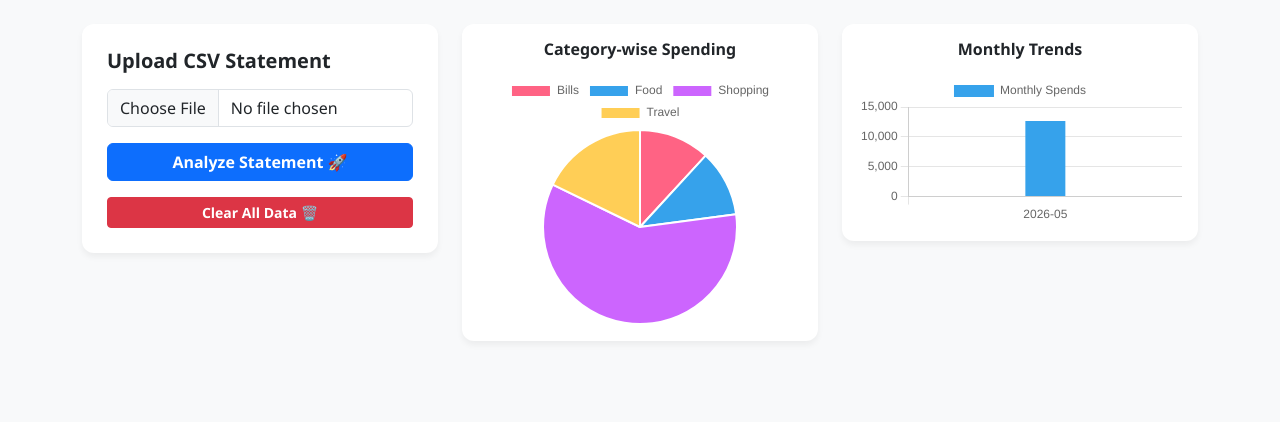
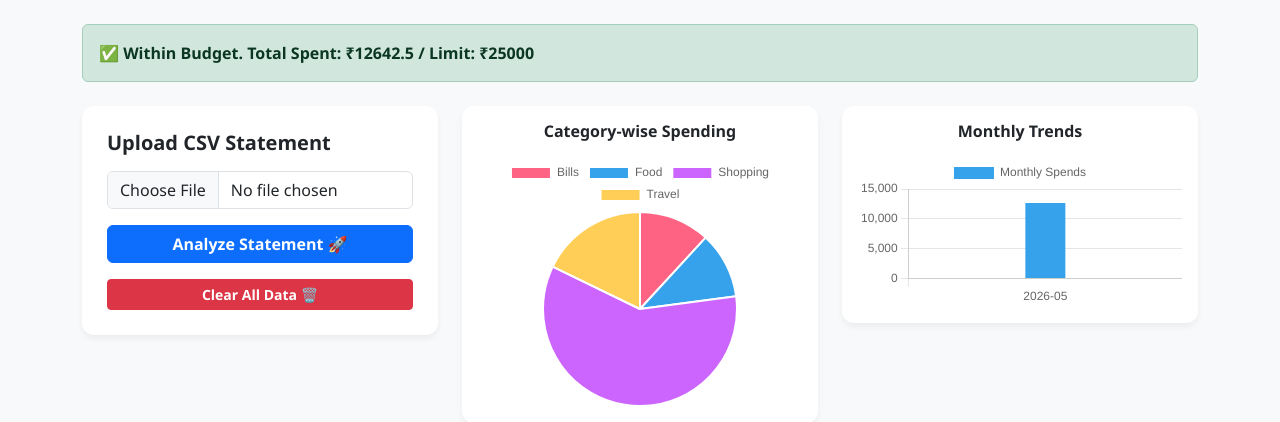
Before and after one commit to deepak764877-a11y/Upi-spending-analyzer, a Flask app: page / in a window 1280 px wide. Shown: the part 56-478 px from the top of the page. Run offline with Flask 3, Linux system fonts and the light colour scheme; data comes from the database, SQL or seed files in the repository; both versions use the stored data as it was after the commit.

Commit message:
Add: Budget alert system with warning and exceeded states

```diff
--- a/app.py
+++ b/app.py
@@ -2,9 +2,11 @@ import os
 import sqlite3
 import pandas as pd
 from flask import Flask, render_template, request, redirect, url_for
+
 app = Flask(__name__)
 UPLOAD_FOLDER = 'uploads'
 app.config['UPLOAD_FOLDER'] = UPLOAD_FOLDER
+
 def init_db():
     conn = sqlite3.connect('database.db')
     cursor = conn.cursor()
@@ -19,6 +21,7 @@ def init_db():
     ''')
     conn.commit()
     conn.close()
+
 def get_category(description):
     desc = str(description).lower()
     if 'food' in desc or 'restaurant' in desc or 'swiggy' in desc or 'zomato' in desc:
@@ -30,6 +33,7 @@ def get_category(description):
     elif 'amazon' in desc or 'flipkart' in desc or 'shopping' in desc:
         return 'Shopping'
     return 'Others'
+
 @app.route('/')
 def home():
     conn = sqlite3.connect('database.db')
@@ -44,7 +48,19 @@ def home():
     stats = cursor.fetchone()
     conn.close()
 
-    return render_template('index.html', pie_data=pie_data, bar_data=bar_data, stats=stats)
+    budget_limit = 25000
+
+    budget_status = None
+    if stats and stats[0]:
+        if stats[0] > budget_limit:
+            budget_status = 'exceeded'
+        elif stats[0] > budget_limit * 0.8:
+            budget_status = 'warning'
+        else:
+            budget_status = 'safe'
+
+    return render_template('index.html', pie_data=pie_data, bar_data=bar_data, stats=stats, budget_limit=budget_limit, budget_status=budget_status)
+
 @app.route('/upload', methods=['POST'])
 def upload_file():
     if 'file' not in request.files:
@@ -86,6 +102,7 @@ def upload_file():
         conn.close()
 
         return redirect(url_for('home'))
+
 @app.route('/clear-data', methods=['POST'])
 def clear_data():
     conn = sqlite3.connect('database.db')
@@ -94,6 +111,7 @@ def clear_data():
     conn.commit()
     conn.close()
     return redirect(url_for('home'))
+
 if __name__ == '__main__':
     init_db()
     app.run(debug=True)
--- a/templates/index.html
+++ b/templates/index.html
@@ -22,6 +22,21 @@
     </nav>
 
     <div class="container">
+
+        {% if budget_status == 'exceeded' %}
+            <div class="alert alert-danger fw-bold mb-4" role="alert">
+                ⚠️ Budget Exceeded! Total Spent: ₹{{ stats[0] }} / Limit: ₹{{ budget_limit }}
+            </div>
+        {% elif budget_status == 'warning' %}
+            <div class="alert alert-warning fw-bold mb-4" role="alert">
+                🔔 80% Budget Used! Total Spent: ₹{{ stats[0] }} / Limit: ₹{{ budget_limit }}
+            </div>
+        {% elif budget_status == 'safe' %}
+            <div class="alert alert-success fw-bold mb-4" role="alert">
+                ✅ Within Budget. Total Spent: ₹{{ stats[0] }} / Limit: ₹{{ budget_limit }}
+            </div>
+        {% endif %}
+
         <div class="row g-4">
             <div class="col-md-4">
                 <div class="feature-box">
```
Also changed, not shown: database.db.
